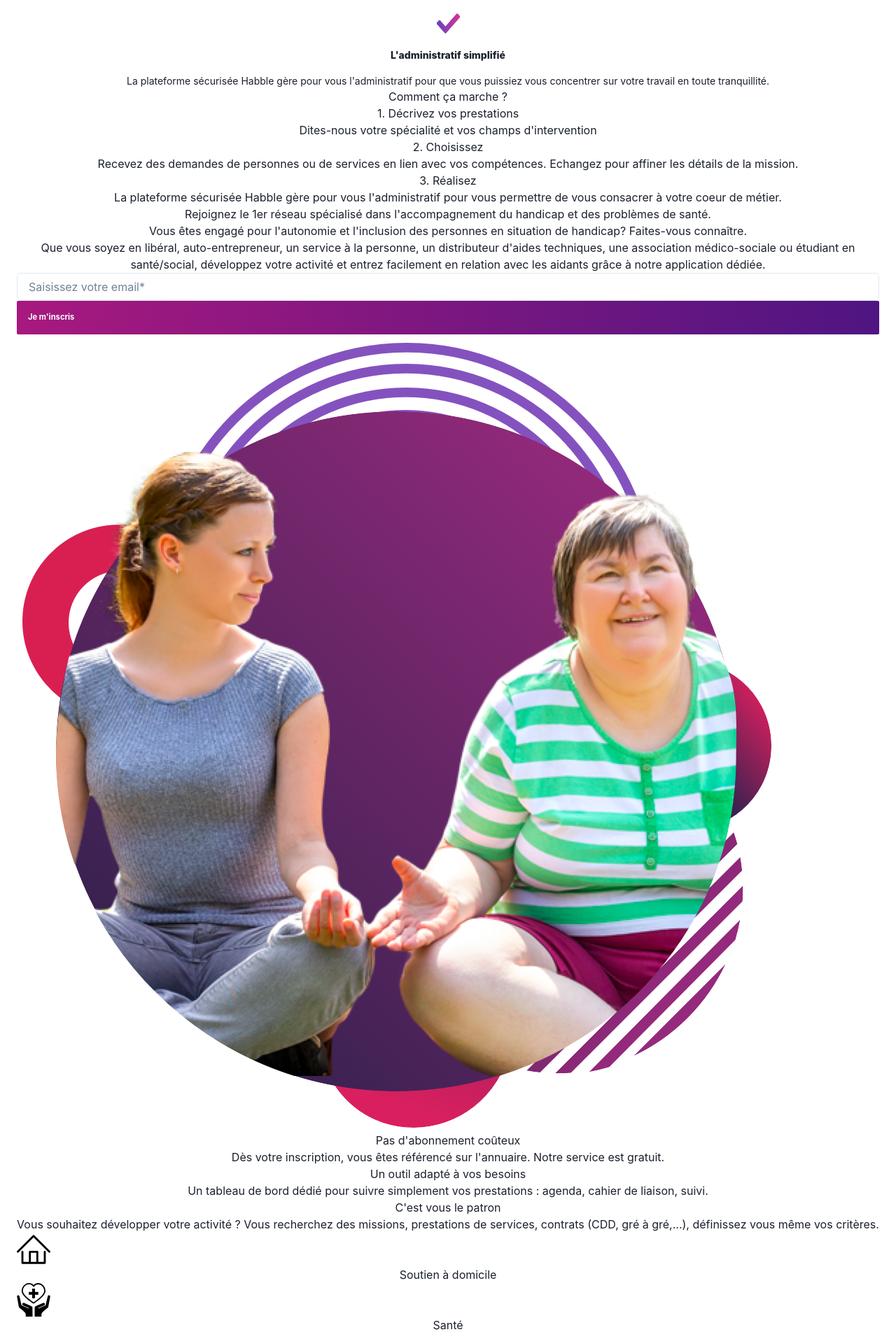
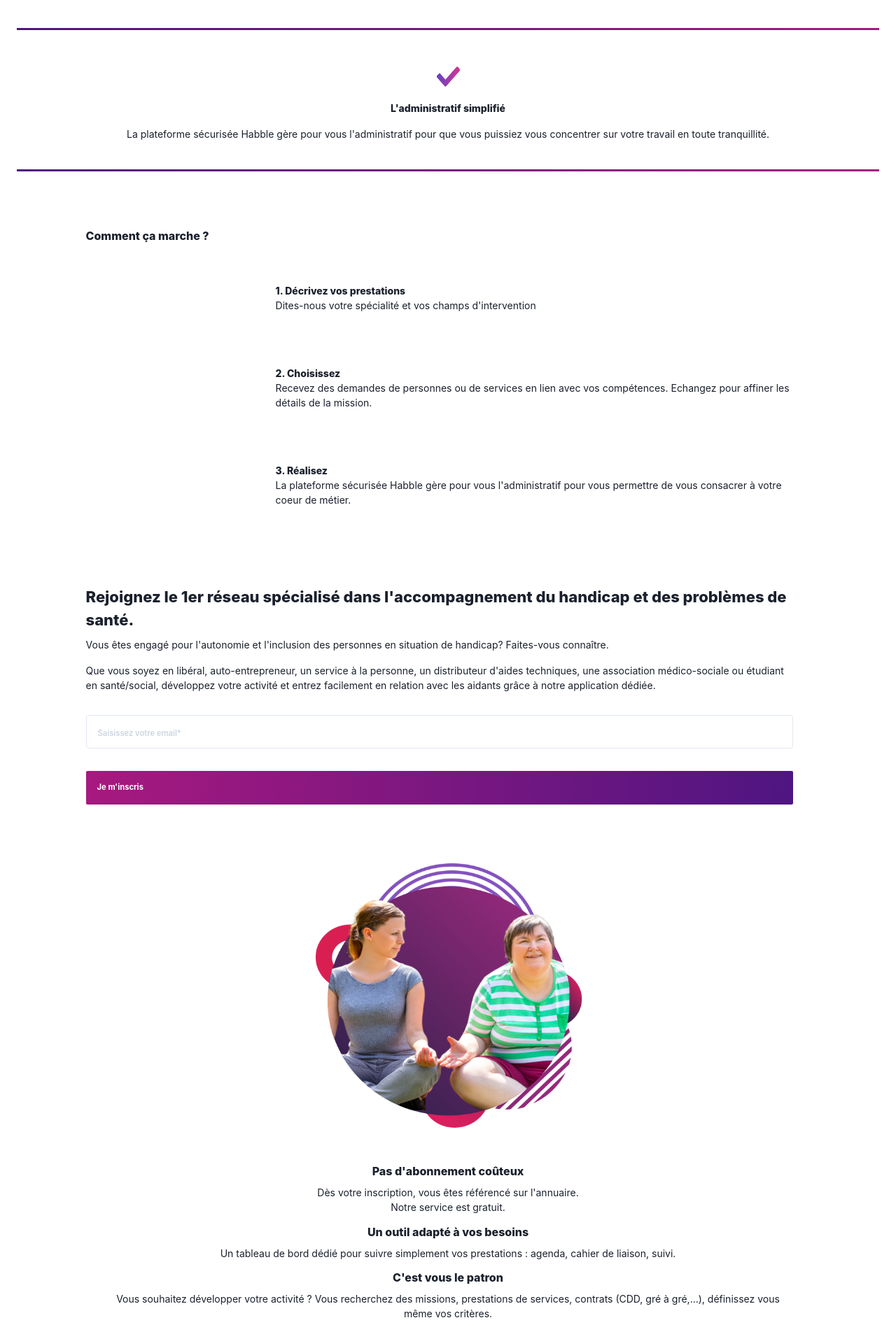
Before and after one commit to Zakari-B/Projet_WCS_3_Habble, a React (Vite) app in the folder frontend/: page / in a window 1280 px wide. Shown: the part 867-2771 px from the top of the page at 70% size. Built offline with nearby package versions, Linux system fonts and the light colour scheme.

Commit message:
chakra continued

```diff
--- a/frontend/src/pages/ProAccueil.jsx
+++ b/frontend/src/pages/ProAccueil.jsx
@@ -5,16 +5,21 @@ import {
   Image,
   Box,
   Flex,
+  SimpleGrid,
   keyframes,
   usePrefersReducedMotion,
 } from "@chakra-ui/react";
 
 const slideIn = keyframes`0% {background-position: 0% 0%} 50% {background-position: 100% 0%} 100% {background-position: 0% 0%}`;
+const scale = keyframes`scaleX(1)`;
 
 function ProAccueil() {
   const prefersReducedMotion = usePrefersReducedMotion();
 
   const animation = prefersReducedMotion ? undefined : `${slideIn} 2s linear`;
+  const animationScale = prefersReducedMotion
+    ? undefined
+    : `${scale} 2s linear`;
 
   return (
     <Box marginLeft="1.5rem" marginRight="1.5rem">
@@ -81,8 +86,10 @@ function ProAccueil() {
         <Box
           bgGradient="linear-gradient(to-r, #4d1582 0%, #a7197f 51%, #4d1582 100%)"
           bgSize="200%"
-          height="10px"
+          height="3px"
           width="100%"
+          marginTop="2.5rem"
+          _hover={{ animationScale }}
         />
       </Flex>
       <Flex direction="column" align="center" marginTop="3rem">
@@ -100,6 +107,14 @@ function ProAccueil() {
           travail et votre zone d'intervention. Quoi qu'il arrive c'est vous qui
           décidez.
         </Text>
+        <Box
+          bgGradient="linear-gradient(to-r, #4d1582 0%, #a7197f 51%, #4d1582 100%)"
+          bgSize="200%"
+          height="3px"
+          width="100%"
+          marginTop="2.5rem"
+          _hover={{ animationScale }}
+        />
       </Flex>
 
       <Flex direction="column" align="center" marginTop="3rem">
@@ -116,123 +131,219 @@ function ProAccueil() {
           La plateforme sécurisée Habble gère pour vous l'administratif pour que
           vous puissiez vous concentrer sur votre travail en toute tranquillité.
         </Text>
+        <Box
+          bgGradient="linear-gradient(to-r, #4d1582 0%, #a7197f 51%, #4d1582 100%)"
+          bgSize="200%"
+          height="3px"
+          width="100%"
+          marginTop="2.5rem"
+          marginBottom="5rem"
+          _hover={{ animationScale }}
+        />
       </Flex>
-      <div className="fonctionnement">
-        <h3>Comment ça marche ?</h3>
-        <div className="detail-fonctionnement">
-          <h4>1. Décrivez vos prestations</h4>
-          <p>Dites-nous votre spécialité et vos champs d'intervention</p>
-        </div>
-        <div className="detail-fonctionnement">
-          <h4>2. Choisissez</h4>
-          <p>
-            Recevez des demandes de personnes ou de services en lien avec vos
-            compétences. Echangez pour affiner les détails de la mission.
-          </p>
-        </div>
-        <div className="detail-fonctionnement">
-          <h4>3. Réalisez</h4>
-          <p>
-            La plateforme sécurisée Habble gère pour vous l'administratif pour
-            vous permettre de vous consacrer à votre coeur de métier.
-          </p>
-        </div>
-      </div>
-      <div className="avantages-reseau">
-        <h3>
+      <Box>
+        <Text
+          align="left"
+          marginLeft="8%"
+          marginBottom="3.5rem"
+          variant="titleH4"
+        >
+          Comment ça marche ?
+        </Text>
+        <Flex
+          direction="column"
+          marginLeft="30%"
+          marginRight="10%"
+          marginBottom="7rem"
+          height="20rem"
+          justify="space-between"
+        >
+          <Box>
+            <Text align="left" variant="titleH3">
+              1. Décrivez vos prestations
+            </Text>
+            <Text align="left" variant="corps">
+              Dites-nous votre spécialité et vos champs d'intervention
+            </Text>
+          </Box>
+          <Box>
+            <Text align="left" variant="titleH3">
+              2. Choisissez
+            </Text>
+            <Text align="left" variant="corps">
+              Recevez des demandes de personnes ou de services en lien avec vos
+              compétences. Echangez pour affiner les détails de la mission.
+            </Text>
+          </Box>
+          <Box>
+            <Text align="left" variant="titleH3">
+              3. Réalisez
+            </Text>
+            <Text align="left" variant="corps">
+              La plateforme sécurisée Habble gère pour vous l'administratif pour
+              vous permettre de vous consacrer à votre coeur de métier.
+            </Text>
+          </Box>
+        </Flex>
+      </Box>
+      <Box marginLeft="8%" marginRight="10%">
+        <Text align="left" marginBottom="0.5rem" variant="titleH5">
           Rejoignez le 1er réseau spécialisé dans l'accompagnement du handicap
           et des problèmes de santé.
-        </h3>
-        <p>
+        </Text>
+        <Text align="left" marginBottom="1rem" variant="corps">
           Vous êtes engagé pour l'autonomie et l'inclusion des personnes en
           situation de handicap? Faites-vous connaître.
-        </p>
-        <p>
+        </Text>
+        <Text align="left" variant="corps">
           Que vous soyez en libéral, auto-entrepreneur, un service à la
           personne, un distributeur d'aides techniques, une association
           médico-sociale ou étudiant en santé/social, développez votre activité
           et entrez facilement en relation avec les aidants grâce à notre
           application dédiée.
-        </p>
-        <Input placeholder="Saisissez votre email*" />
-        <Button variant="gradient">Je m'inscris</Button>
-      </div>
-      <img src="../src/assets/access-care-network.png" alt="Yoga" />
-      <section className="process-pro">
-        <div className="description-process">
-          <h4>Pas d'abonnement coûteux</h4>
-          <p>
-            Dès votre inscription, vous êtes référencé sur l'annuaire. Notre
-            service est gratuit.
-          </p>
-        </div>
-        <div className="description-process">
-          <h4>Un outil adapté à vos besoins</h4>
-          <p>
+        </Text>
+        <Input
+          borderRadius="4px"
+          size="lg"
+          marginTop="2rem"
+          marginBottom="2rem"
+          placeholder="Saisissez votre email*"
+          _placeholder={{
+            fontSize: "0.7rem",
+            color: "gray.300",
+            fontWeight: "semibold",
+          }}
+        />
+        <Button variant="gradient" marginBottom="5rem">
+          Je m'inscris
+        </Button>
+      </Box>
+      <Image
+        boxSize="sm"
+        margin="auto"
+        marginBottom="3rem"
+        src="../src/assets/access-care-network.png"
+        alt="Yoga"
+      />
+      <Box marginLeft="10%" marginRight="10%">
+        <Box>
+          <Text marginBottom="0.5rem" variant="titleH4">
+            Pas d'abonnement coûteux
+          </Text>
+          <Text marginBottom="0.8rem" variant="corps">
+            Dès votre inscription, vous êtes référencé sur l'annuaire.
+            <br /> Notre service est gratuit.
+          </Text>
+        </Box>
+        <Box>
+          <Text marginBottom="0.5rem" variant="titleH4">
+            Un outil adapté à vos besoins
+          </Text>
+          <Text marginBottom="0.8rem" variant="corps">
             Un tableau de bord dédié pour suivre simplement vos prestations :
             agenda, cahier de liaison, suivi.
-          </p>
-        </div>
-        <div className="description-process">
-          <h4>C'est vous le patron</h4>
-          <p>
+          </Text>
+        </Box>
+        <Box>
+          <Text marginBottom="0.5rem" variant="titleH4">
+            C'est vous le patron
+          </Text>
+          <Text marginBottom="5.5rem" variant="corps">
             Vous souhaitez développer votre activité ? Vous recherchez des
             missions, prestations de services, contrats (CDD, gré à gré,...),
             définissez vous même vos critères.
-          </p>
-        </div>
-      </section>
-      <section className="secteurs-activite">
-        <div className="icones-secteurs">
-          <div className="icone-texte">
+          </Text>
+        </Box>
+      </Box>
+      <Flex direction="column">
+        <SimpleGrid columns={2} spacing={10} marginLeft="18%">
+          <Flex
+            direction="column"
+            align="center"
+            height="6rem"
+            width="5rem"
+            justify="space-between"
+          >
             <Image
               boxSize="3rem"
               src="../src/assets/house.svg"
               alt="Soutien domicile"
             />
-            <p>Soutien à domicile</p>
-          </div>
-          <div className="icone-texte">
+            <Text variant="corpsBold">Soutien à domicile</Text>
+          </Flex>
+          <Flex
+            direction="column"
+            align="center"
+            height="5rem"
+            width="5rem"
+            justify="space-between"
+          >
             <Image boxSize="3rem" src="../src/assets/care.svg" alt="Santé" />
-            <p>Santé</p>
-          </div>
-          <div className="icone-texte">
+            <Text variant="corpsBold">Santé</Text>
+          </Flex>
+          <Flex
+            direction="column"
+            align="center"
+            height="5rem"
+            width="5rem"
+            justify="space-between"
+          >
             <Image
               boxSize="3rem"
               src="../src/assets/psychology-head.svg"
               alt="Bien-être"
             />
-            <p>Bien être</p>
-          </div>
-          <div className="icone-texte">
+            <Text variant="corpsBold">Bien être</Text>
+          </Flex>
+          <Flex
+            direction="column"
+            align="center"
+            height="6rem"
+            width="5rem"
+            justify="space-between"
+          >
             <Image
               boxSize="3rem"
               src="../src/assets/education.svg"
               alt="Enseignement"
             />
-            <p>Enseignement, Education</p>
-          </div>
-          <div className="icone-texte">
+            <Text variant="corpsBold">Enseignement, Education</Text>
+          </Flex>
+          <Flex
+            direction="column"
+            align="center"
+            height="6rem"
+            width="6rem"
+            justify="space-between"
+          >
             <Image
               boxSize="3rem"
               src="../src/assets/wheelchair_transport.svg"
               alt="Transport"
             />
-            <p>Transport, Aides techniques</p>
-          </div>
-          <div className="icone-texte">
+            <Text variant="corpsBold">Transport, Aides techniques</Text>
+          </Flex>
+          <Flex
+            direction="column"
+            align="center"
+            height="6rem"
+            width="5rem"
+            justify="space-between"
+          >
             <img src="" alt="Administratif et Social" />
-            <p>Administratif et Social</p>
-          </div>
-        </div>
-        <h3>N'attendez plus pour proposer vos services</h3>
-        <p>
+            <Text variant="corpsBold">Administratif et Social</Text>
+          </Flex>
+        </SimpleGrid>
+        <Text marginLeft="8%" align="left" variant="titleH5">
+          N'attendez plus pour proposer vos services
+        </Text>
+        <Text variant="corps" align="left" marginLeft="8%">
           Vous cherchez à compléter vos revenus, à valorisez votre offre ou à
           développer vos missions ? Notre plateforme de mise en relation vous
           simplifie la vie et réduit votre temps à consacrer à la prospection et
           à l'administratif.
-        </p>
-      </section>
+        </Text>
+      </Flex>
       <section className="features">
         <h3>Fonctionnalités</h3>
         {/* carroussel */}
--- a/frontend/src/themes/theme.js
+++ b/frontend/src/themes/theme.js
@@ -84,9 +84,21 @@ const theme = extendTheme({
           fontSize: "sm",
           fontWeight: "extrabold",
         }),
+        titleH4: () => ({
+          fontSize: "md",
+          fontWeight: "extrabold",
+        }),
+        titleH5: () => ({
+          fontSize: "22px",
+          fontWeight: "extrabold",
+        }),
         corps: () => ({
           fontSize: "sm",
           fontWeight: "normal",
+        }),
+        corpsBold: () => ({
+          fontSize: "10px",
+          fontWeight: "extrabold",
         }),
       },
     },
```
